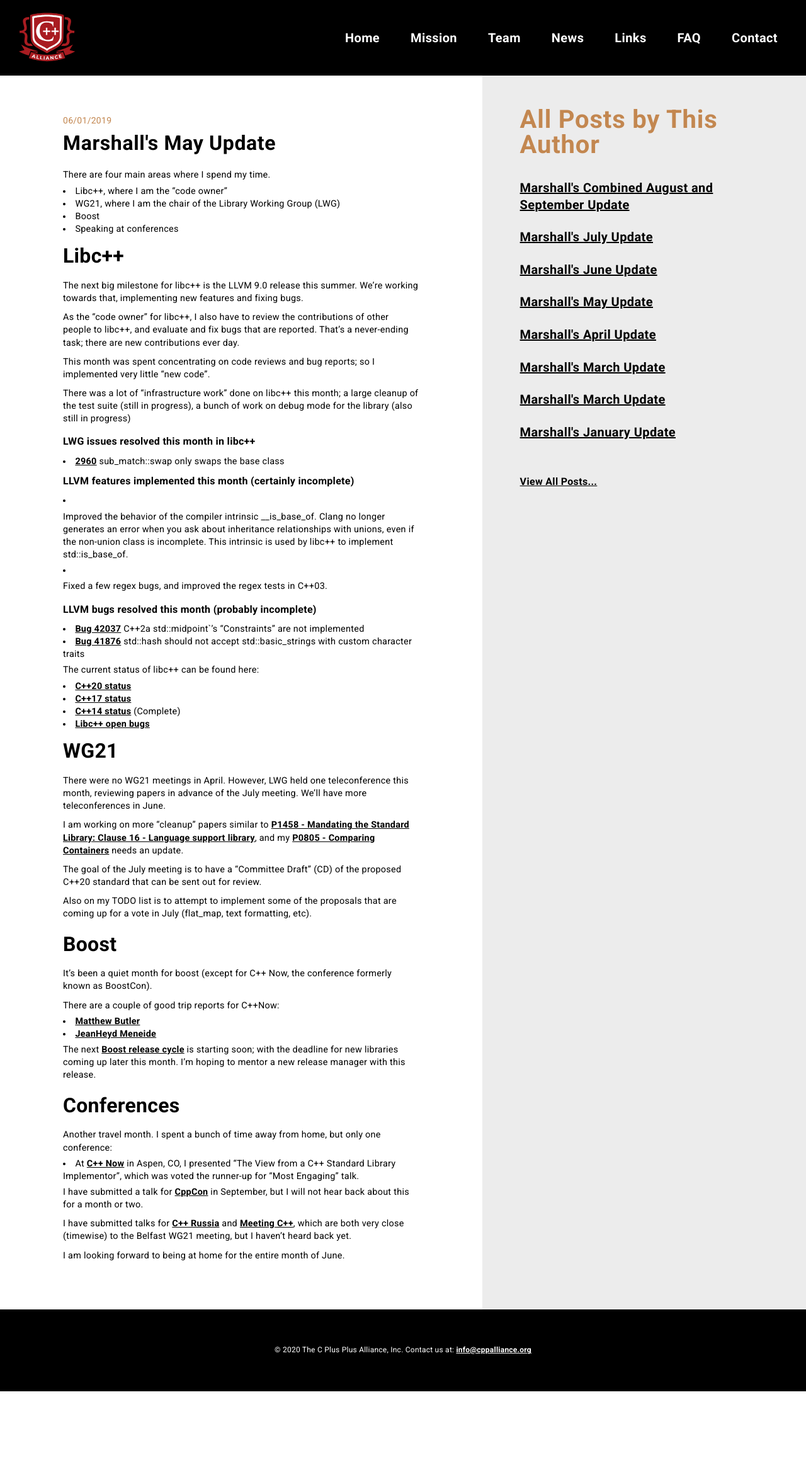
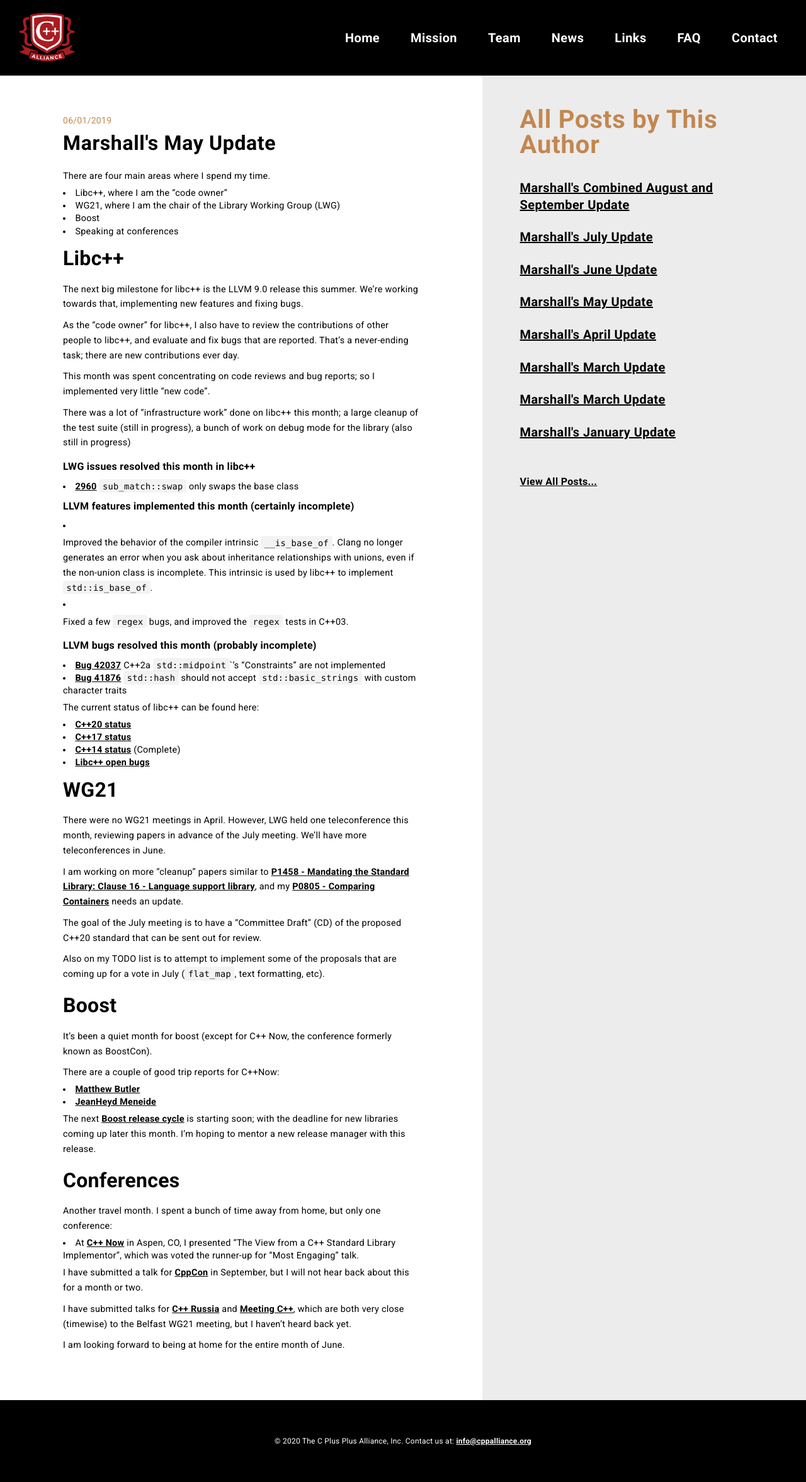
Before and after one commit to unecigarettewm/cppa-www, a Jekyll site: the page built from _posts/2019-06-01-MarshallsJuneUpdate.md, in a window 1280 px wide. Shown: the whole page at 63% size. Built offline with Jekyll 4.4.1, drawn with Linux system fonts in a browser that asks for light colours; before the commit the page ends 2209 px from its top, so only the background shows below that.

Commit message:
Fix inline code identifiers

```diff
--- a/_sass/modules/layout.scss
+++ b/_sass/modules/layout.scss
@@ -272,6 +272,7 @@
   }
   p {
     padding: 5px 0;
+    line-height: 1.65;
   }
   ul {
     list-style-type: disc;
@@ -286,6 +287,14 @@
   }
   em {
     font-weight: 700;
+  }
+  code {
+    font-family: SFMono-Regular,Consolas,Liberation Mono,Menlo,Courier,monospace;
+    background-color: rgba(27,31,35,.05);
+    border-radius: 3px;
+    font-size: 95%;
+    margin: 0;
+    padding: .2em .4em;
   }
   pre {
     word-wrap: normal;
```
